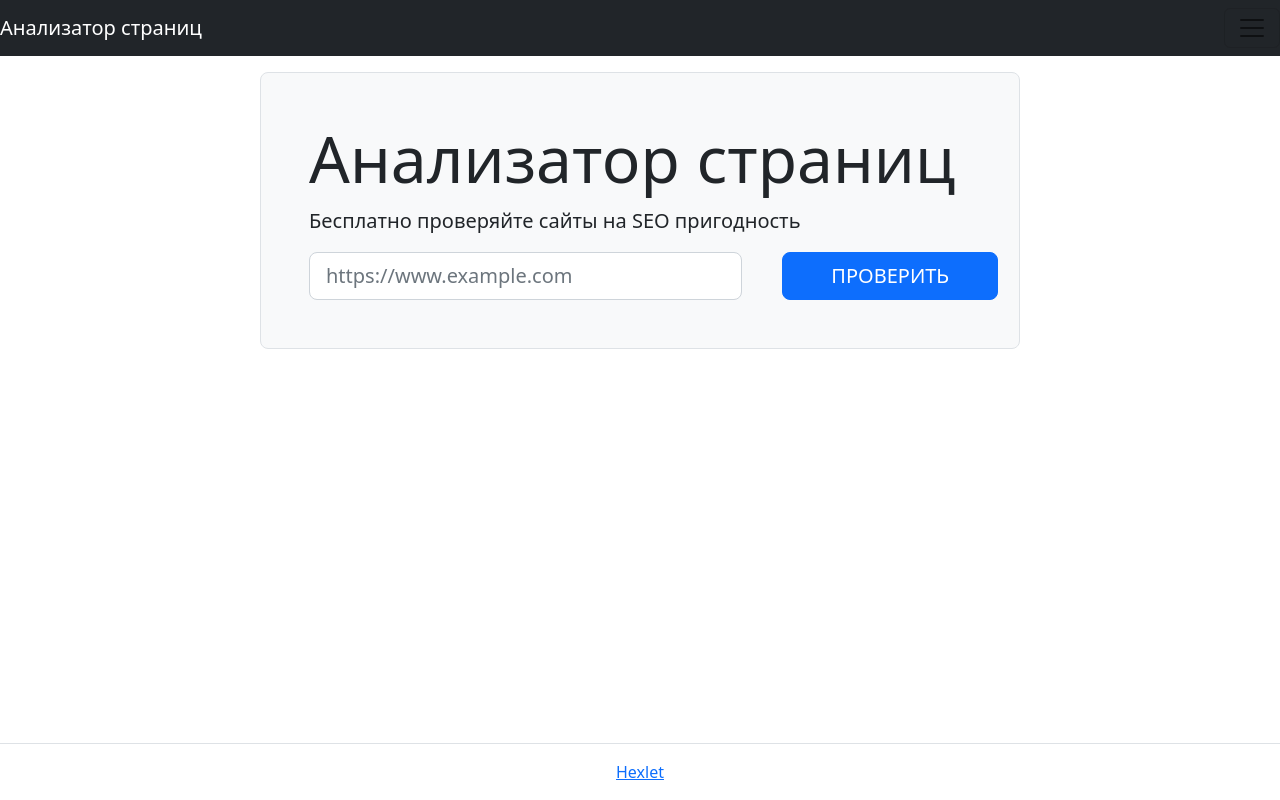
After one commit to aazalan/php-project-9, a PHP site: page /templates/index.phtml in a window 1280 px wide. The commit adds this page. Run offline with PHP 8.4, Linux system fonts and the light colour scheme.

Commit message:
layout main page

```diff
--- /dev/null
+++ b/public/css/styles.css
@@ -0,0 +1,5 @@
+
+
+.navbar-brand {
+    color: #fff;
+}
--- /dev/null
+++ b/templates/index.phtml
@@ -0,0 +1,59 @@
+<!DOCTYPE html>
+<html lang="en">
+<head>
+    <meta charset="UTF-8">
+    <meta http-equiv="X-UA-Compatible" content="IE=edge">
+    <meta name="viewport" content="width=device-width, initial-scale=1.0">
+    <title>Document</title>
+    <link href="https://cdn.jsdelivr.net/npm/bootstrap@5.2.2/dist/css/bootstrap.min.css" rel="stylesheet" integrity="sha384-Zenh87qX5JnK2Jl0vWa8Ck2rdkQ2Bzep5IDxbcnCeuOxjzrPF/et3URy9Bv1WTRi" crossorigin="anonymous">
+    <link rel="stylesheet" href="css/styles.css" type="text/css" />
+</head>
+<body class="min-vh-100 d-flex flex-column">
+    <header class="flex-shrink">
+        <nav class="navbar expand-md bg-dark">
+            <a class="navbar-brand" href="/">Анализатор страниц</a>
+            <button class="navbar-toggler" type="button" data-bs-toggle="collapse" data-bs-target="#navbarSupportedContent" aria-controls="navbarSupportedContent" aria-expanded="false" aria-label="Toggle navigation">
+                <span class="navbar-toggler-icon"></span>
+            </button>
+            <div class="collapse navbar-collapse" id="navbarSupportedContent">
+                <ul class="navbar-nav me-auto mb-2 mb-lg-0">
+                    <li class="nav-item">
+                        <a class="nav-link active" aria-current="page" href="#">Главная</a>
+                    </li>
+                    <li class="nav-item">
+                        <a class="nav-link" href="#">Сайты</a>
+                    </li>
+                </ul>
+        </div>
+        </nav>
+    </header>
+
+    <main class="flex-grow-1">
+        <div class="container-lg mt-3">
+            <div class="row">
+                <div class="col-12 col-md-10 col-lg-8 mx-auto border rounded-3 bg-light p-5">
+                    <h1 class="display-3">Анализатор страниц</h1>
+                    <p class="lead">Бесплатно проверяйте сайты на SEO пригодность</p>
+                    <form action="/" method="post" class="row" required>
+                        <div class="col-8">
+                            <input type="text" name="url[name]" value class="form-control form-control-lg" placeholder="https://www.example.com">
+                        </div>
+                        <div class="col-2">
+                            <input type="submit" class="btn btn-primary btn-lg ms-3 px-5 text-uppercase mx-3" value="Проверить">
+                        </div>
+                    </form>
+                </div>
+            </div>
+        </div>
+    </main>
+
+    <footer class="border-top py-3 mt-5 flex-shrink-0">
+        <div class="container-lg">
+            <div class="text-center">
+                <a href="https://hexlet.io/pages/about" target="_blank">Hexlet</a>
+            </div>
+        </div>
+    </footer>
+    <script src="https://cdn.jsdelivr.net/npm/bootstrap@5.2.2/dist/js/bootstrap.bundle.min.js" integrity="sha384-OERcA2EqjJCMA+/3y+gxIOqMEjwtxJY7qPCqsdltbNJuaOe923+mo//f6V8Qbsw3" crossorigin="anonymous"></script>
+</body>
+</html>
```
Also changed, not shown: public/index.php (+9 -1 lines), templates/main_page.phtml (deleted, +0 -16 lines), index.html (deleted), 1 other file.
